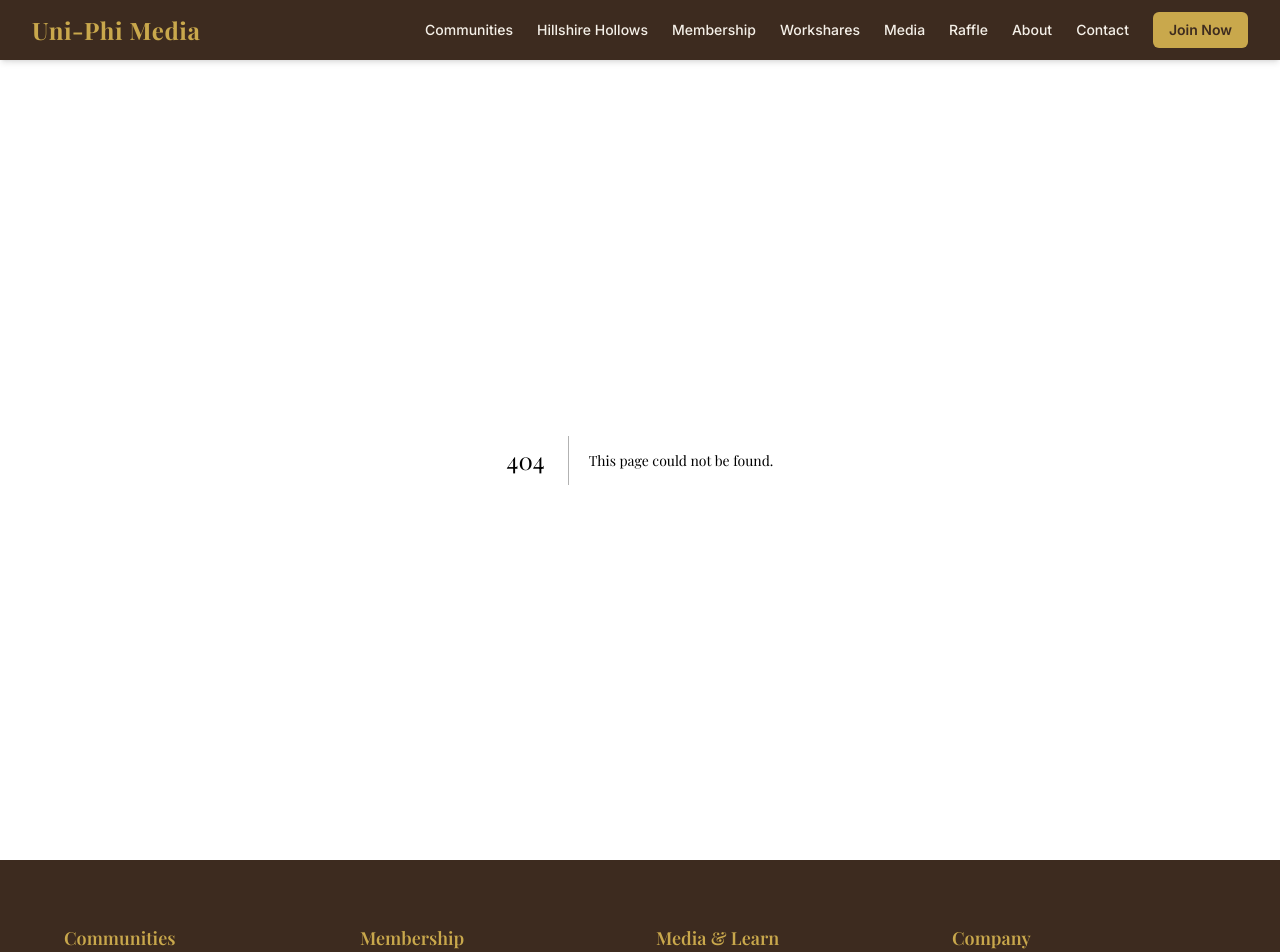
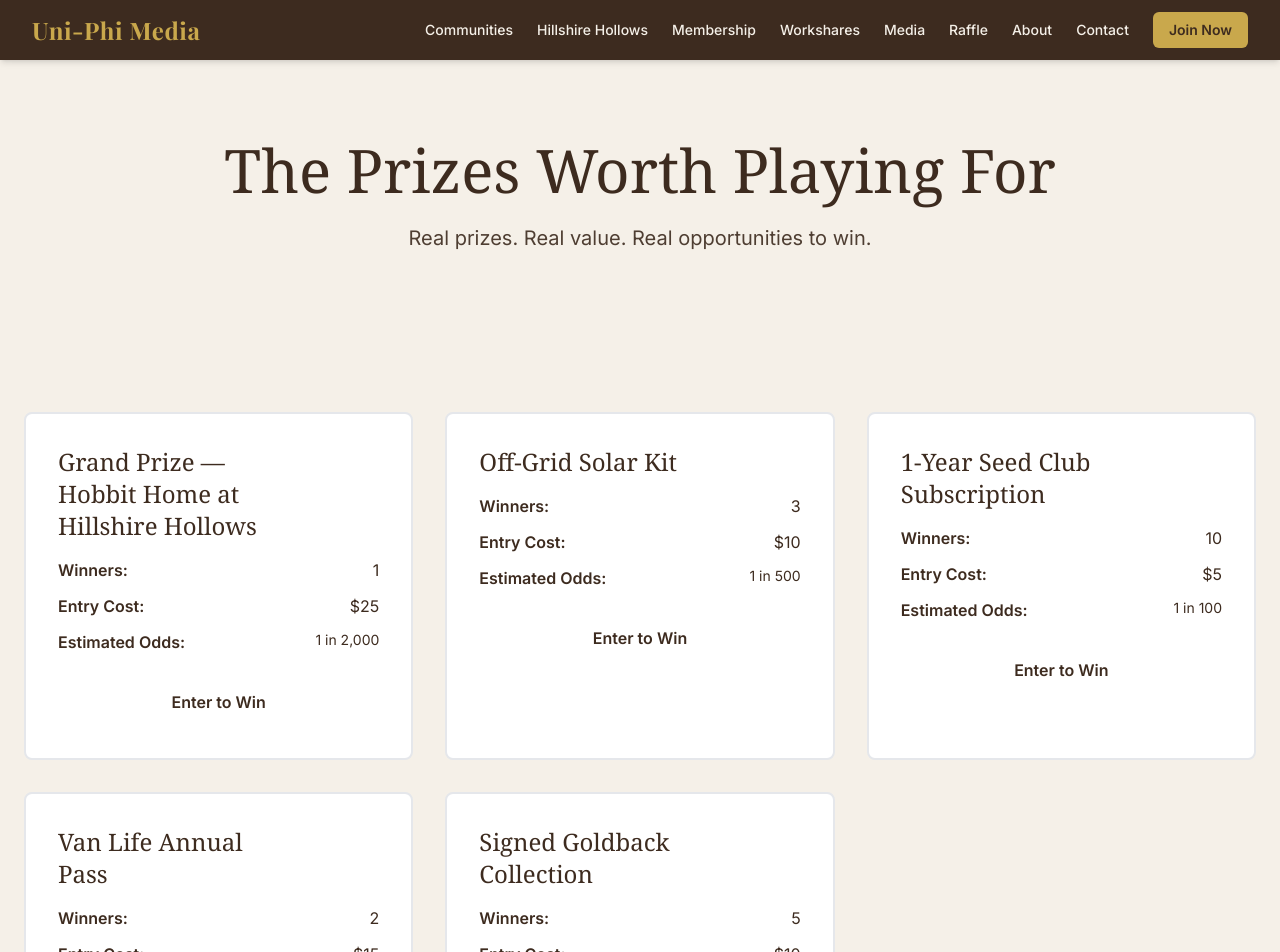
Before and after one commit to dutchiono/uniphimedia, a Next.js app: page /raffle-prizes in a window 1280 px wide. Before the commit this address had no page. Shown: the top 952 px of the page. Built offline with nearby package versions, Linux system fonts and the light colour scheme.

Commit message:
feat: add raffle-prizes page

```diff
--- /dev/null
+++ b/src/app/raffle-prizes/page.tsx
@@ -0,0 +1,111 @@
+export default function RafflePrizesPage() {
+  const prizes = [
+    {
+      name: "Grand Prize — Hobbit Home at Hillshire Hollows",
+      value: "$42,000",
+      winners: 1,
+      entry: "$25",
+      odds: "1 in 2,000"
+    },
+    {
+      name: "Off-Grid Solar Kit",
+      value: "$3,500",
+      winners: 3,
+      entry: "$10",
+      odds: "1 in 500"
+    },
+    {
+      name: "1-Year Seed Club Subscription",
+      value: "$180",
+      winners: 10,
+      entry: "$5",
+      odds: "1 in 100"
+    },
+    {
+      name: "Van Life Annual Pass",
+      value: "$4,800",
+      winners: 2,
+      entry: "$15",
+      odds: "1 in 750"
+    },
+    {
+      name: "Signed Goldback Collection",
+      value: "$500",
+      winners: 5,
+      entry: "$10",
+      odds: "1 in 200"
+    }
+  ];
+
+  return (
+    <div className="min-h-screen bg-cream">
+      {/* Hero Section */}
+      <section className="bg-forest text-cream py-20">
+        <div className="container mx-auto px-6 text-center">
+          <h1 className="font-serif text-5xl md:text-6xl mb-6">
+            The Prizes Worth Playing For
+          </h1>
+          <p className="text-xl max-w-3xl mx-auto opacity-90">
+            Real prizes. Real value. Real opportunities to win.
+          </p>
+        </div>
+      </section>
+
+      {/* Prizes Grid */}
+      <section className="py-20">
+        <div className="container mx-auto px-6">
+          <div className="grid md:grid-cols-2 lg:grid-cols-3 gap-8 max-w-7xl mx-auto">
+            {prizes.map((prize, idx) => (
+              <div
+                key={idx}
+                className="bg-white border-2 border-forest rounded-lg p-8 hover:shadow-xl transition-shadow"
+              >
+                <div className="flex justify-between items-start mb-4">
+                  <h3 className="font-serif text-2xl text-forest flex-1">
+                    {prize.name}
+                  </h3>
+                  <div className="bg-gold text-white px-3 py-1 rounded text-sm font-bold ml-4">
+                    {prize.value}
+                  </div>
+                </div>
+
+                <div className="space-y-3 mb-6 text-bark">
+                  <p className="flex justify-between">
+                    <span className="font-semibold">Winners:</span>
+                    <span>{prize.winners}</span>
+                  </p>
+                  <p className="flex justify-between">
+                    <span className="font-semibold">Entry Cost:</span>
+                    <span>{prize.entry}</span>
+                  </p>
+                  <p className="flex justify-between">
+                    <span className="font-semibold">Estimated Odds:</span>
+                    <span className="text-sm">{prize.odds}</span>
+                  </p>
+                </div>
+
+                <a
+                  href="/raffle"
+                  className="block w-full bg-forest text-cream text-center py-3 rounded font-semibold hover:bg-opacity-90 transition"
+                >
+                  Enter to Win
+                </a>
+              </div>
+            ))}
+          </div>
+
+          {/* Footer Note */}
+          <div className="mt-16 max-w-4xl mx-auto">
+            <div className="bg-bark bg-opacity-10 border-l-4 border-forest p-6 rounded">
+              <p className="text-bark text-center">
+                <span className="font-semibold">Legal Notice:</span> All prizes are fulfilled by Uni-Phi Media LLC.
+                Winners will be contacted via email. Odds vary based on total entries.
+                No purchase necessary. See official rules for details.
+              </p>
+            </div>
+          </div>
+        </div>
+      </section>
+    </div>
+  );
+}
```
